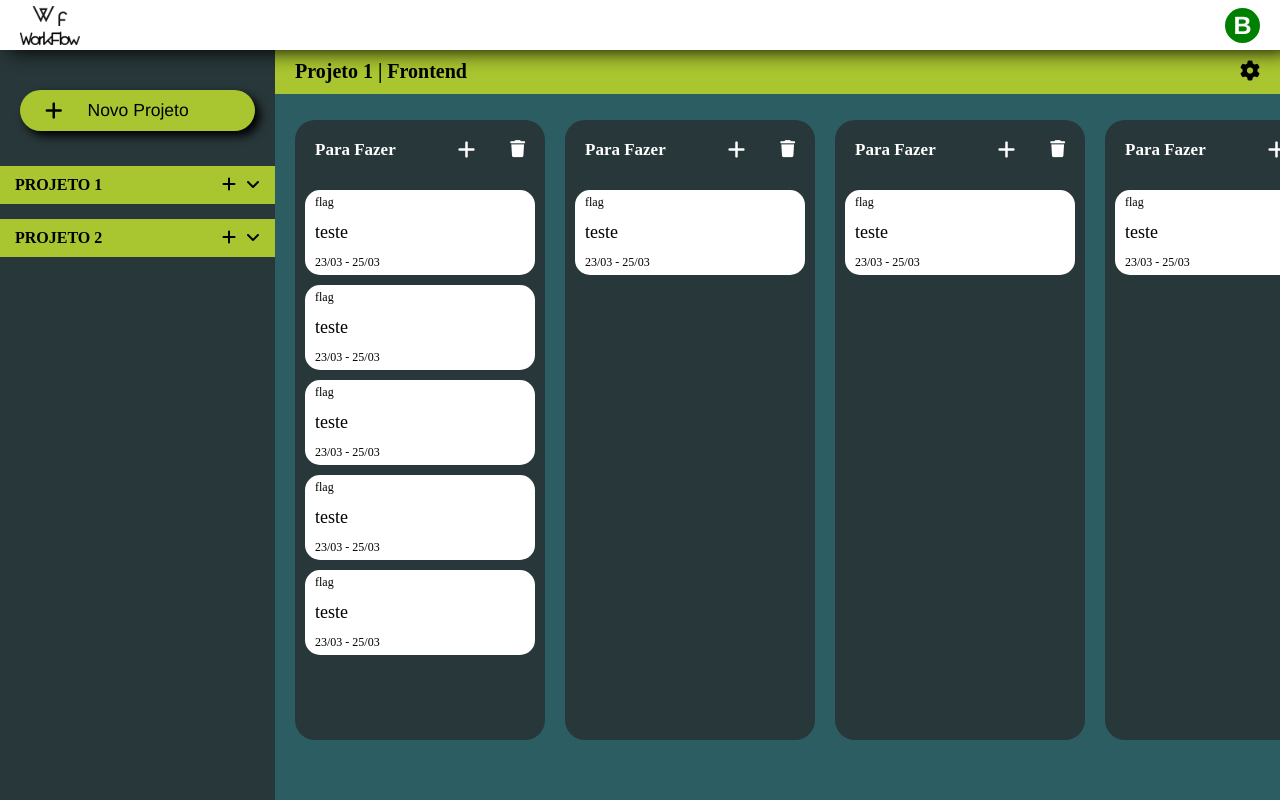
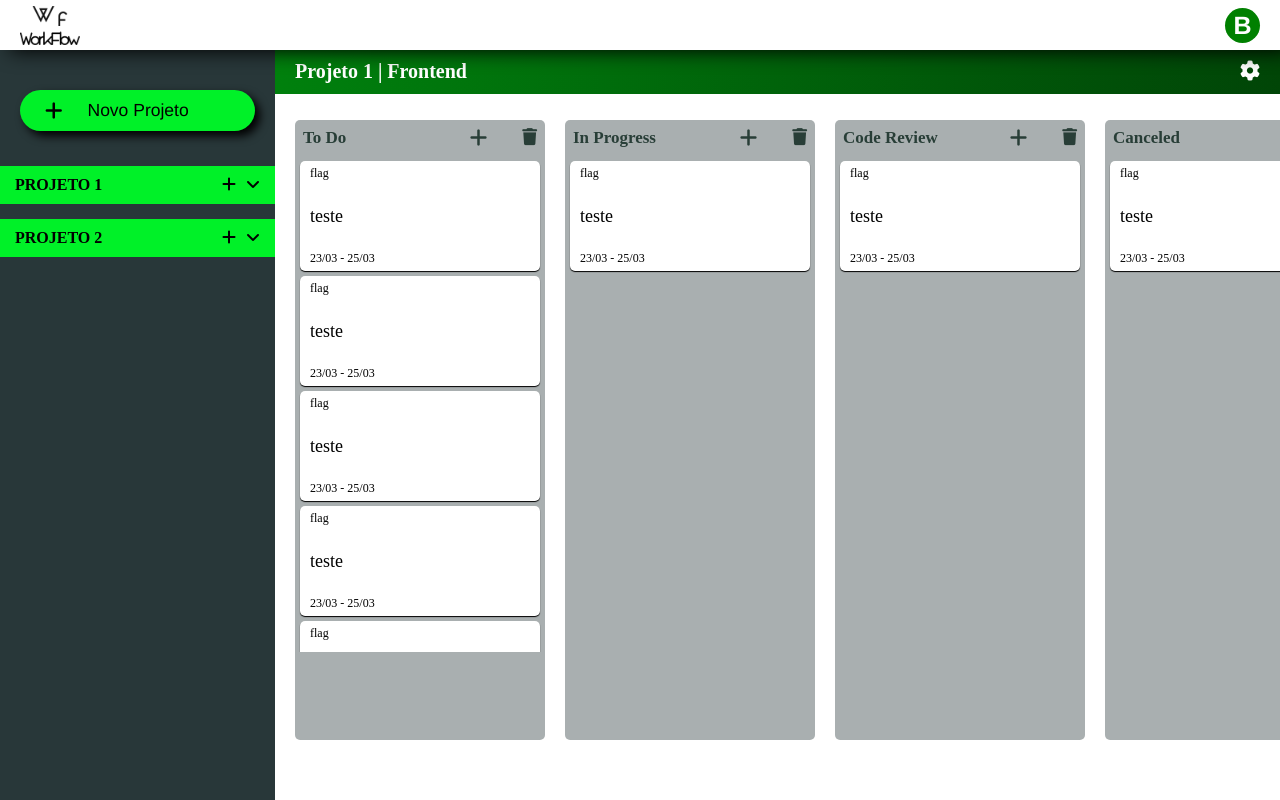
Before and after one commit to OtavioArruda/workflow, a Vue app in the folder workflow-front/: page /principal in a window 1280 px wide. Built offline with nearby package versions, Linux system fonts and the light colour scheme.

Commit message:
testing some design

```diff
--- a/workflow-front/src/App.vue
+++ b/workflow-front/src/App.vue
@@ -11,6 +11,6 @@ import { RouterLink, RouterView } from 'vue-router';
 <style scoped>
 #app {
   min-height: 100vh;
-  background-color: #2c5d63;
+  background-color: white;
 }
 </style>
--- a/workflow-front/src/components/principal/main/MenuLateral.vue
+++ b/workflow-front/src/components/principal/main/MenuLateral.vue
@@ -109,7 +109,7 @@ const popupCreate = () => {
     justify-content: flex-start;
     align-items: center;
     border: none;
-    background-color: #a9c52f;
+    background-color: #00f128;
 }
 
 .create-project:hover{
@@ -164,7 +164,7 @@ const popupCreate = () => {
     padding: 10px 15px;
     margin-top: 15px;
     align-items: center;
-    background-color: #a9c52f;
+    background-color: #00f128;
 }
 
 .expanded-task {
--- a/workflow-front/src/components/principal/main/TasksArea.vue
+++ b/workflow-front/src/components/principal/main/TasksArea.vue
@@ -49,7 +49,7 @@ import SubheaderTasks from '../partials/SubheaderTasks.vue';
 
 const tasks = [
     {
-        'title': 'Para Fazer',
+        'title': 'To Do',
         'sobre': [
             {
                 'descricao': 'teste',
@@ -75,7 +75,7 @@ const tasks = [
         ]
     },
     {
-        'title': 'Para Fazer',
+        'title': 'In Progress',
         'sobre': [
             {
                 'descricao': 'teste',
@@ -84,7 +84,7 @@ const tasks = [
         ]
     },
     {
-        'title': 'Para Fazer',
+        'title': 'Code Review',
         'sobre': [
             {
                 'descricao': 'teste',
@@ -93,7 +93,7 @@ const tasks = [
         ]
     },
     {
-        'title': 'Para Fazer',
+        'title': 'Canceled',
         'sobre': [
             {
                 'descricao': 'teste',
@@ -102,7 +102,7 @@ const tasks = [
         ]
     },
     {
-        'title': 'Para Fazer',
+        'title': 'Done',
         'sobre': [
             {
                 'descricao': 'teste',
@@ -111,7 +111,7 @@ const tasks = [
         ]
     },
     {
-        'title': 'Para Fazer',
+        'title': 'Waiting',
         'sobre': [
             {
                 'descricao': 'teste',
@@ -179,16 +179,16 @@ export default {
 }
 
 #tasks::-webkit-scrollbar-thumb {
-    background-color: #283e37;
-    border-radius: 20px;
-    border: 3px solid black;
+    background-color: #a9afb0;
+    border-radius: 5px;
+    border: 3px solid #a9afb0;
 }
 
 #task-area {
     min-width: 250px !important;
     margin: 20px 0px 0px 20px;
-    background-color: #283739;
-    border-radius: 20px;
+    background-color: #a9afb0;
+    border-radius: 5px;
     max-height: 60%;
 }
 
@@ -211,8 +211,8 @@ export default {
 .info-column {
     display: flex;
     justify-content: space-between;
-    color: white;
-    padding: 20px;
+    color: #283e37;
+    padding: 8px;
     font-size: 17px;
     border-top-left-radius: 20px;
     border-top-right-radius: 20px;
@@ -221,13 +221,14 @@ export default {
 .about-task {
     background-color: white;
     padding: 5px 10px;
-    margin: 10px;
-    border-radius: 15px;
-    height: 75px;
+    margin: 5px;
+    border-radius: 5px;
+    height: 100px;
     display: flex;
     flex-direction: column;
     justify-content: space-between;
     cursor: pointer;
+    box-shadow: 0px 1px 1px black;
 }
 
 .actions-task {
@@ -264,7 +265,7 @@ export default {
     justify-content: flex-start;
     align-items: center;
     border: none;
-    background-color: #a9c52f;
+    background-color: #00f128;
     margin: 20px 20px 0px 20px;
 }
 
--- a/workflow-front/src/components/principal/partials/SubheaderTasks.vue
+++ b/workflow-front/src/components/principal/partials/SubheaderTasks.vue
@@ -24,12 +24,29 @@
 }
 
 .subheader-tasks {
-    background-color: #a9c52f;
+    background: linear-gradient(to right, #00800d, #012804, #00f128);
+    background-size: 300% 300%;
+    animation: gradients 5s ease infinite;
     min-height: 3vh;
     padding: 10px 20px;
     margin-left: 275px;
     display: flex;
     justify-content: space-between;
     font-size: 20px;
+    color: white;
+}
+
+@keyframes gradients {
+  0% {
+    background-position: 0% 50%;
+  }
+
+  50% {
+    background-position: 100% 50%;
+  }
+
+  100% {
+    background-position: 0% 50%;
+  }
 }
 </style>
```
